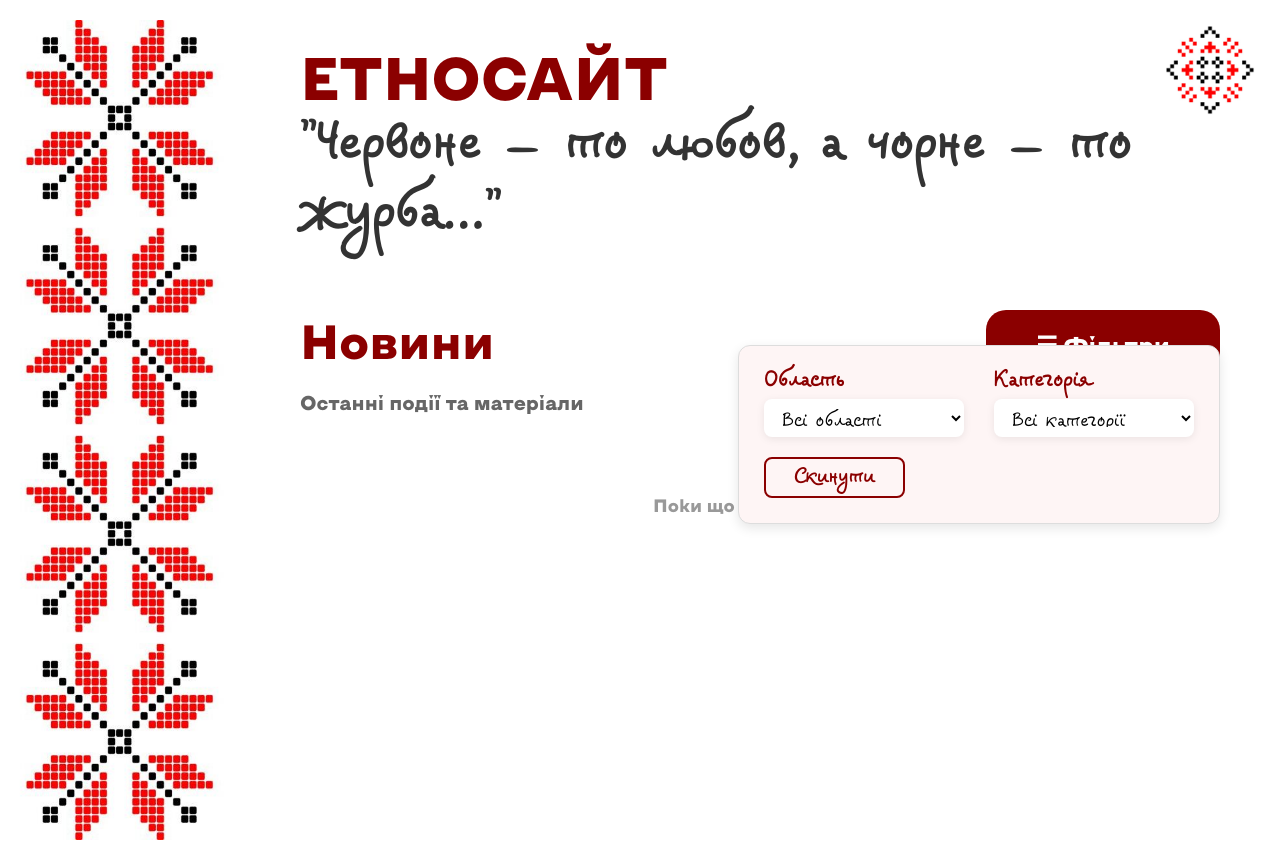
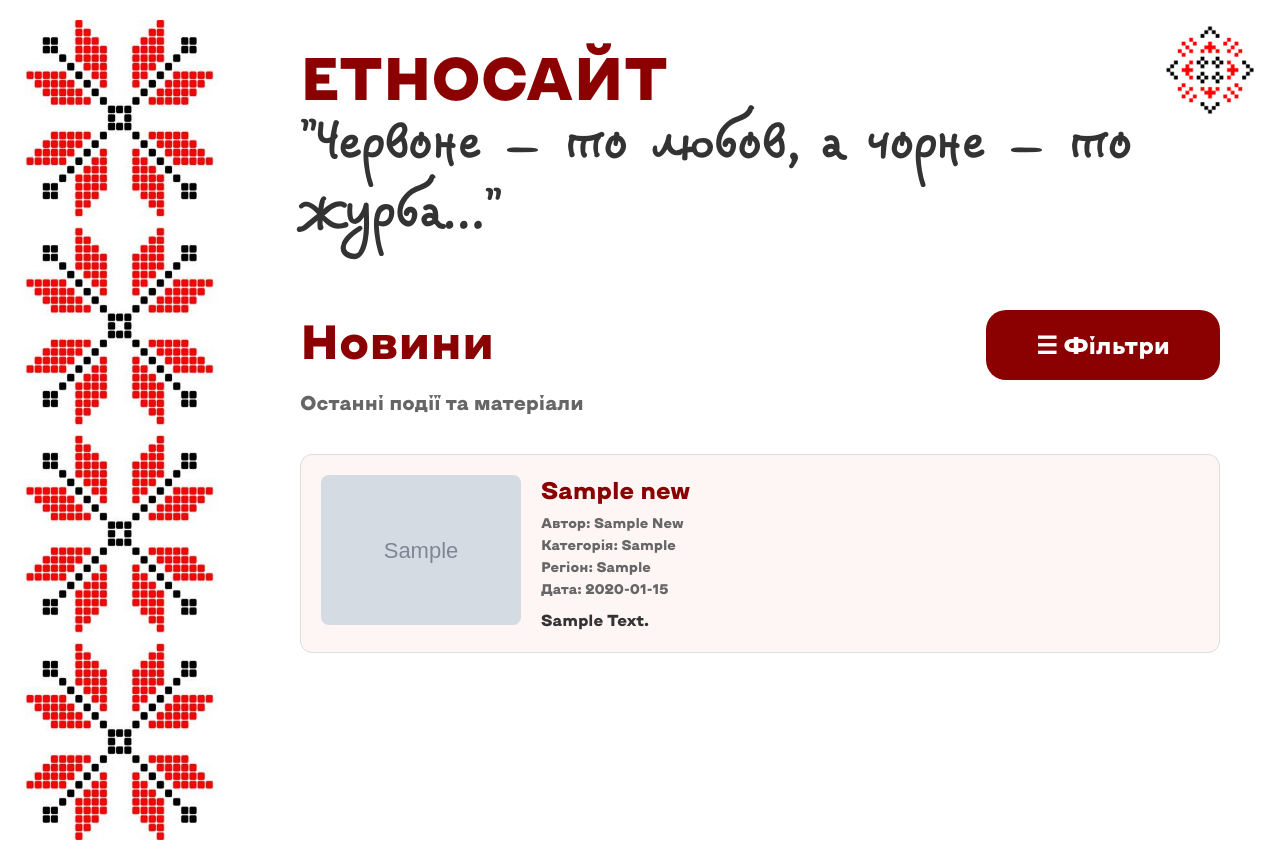
Before and after one commit to yuliiayakymiv/ethnosite_project, a Flask app: page /news in a window 1280 px wide. Run offline with Flask 3, Linux system fonts and the light colour scheme; tables that the repository leaves empty hold one stand-in row (values such as "Sample post"); grey boxes marked "Sample" are stand-in pictures.

Commit message:
Update app logic, styles and templates, DATABASE

```diff
--- a/ETNOSITE/app.py
+++ b/ETNOSITE/app.py
@@ -1,56 +1,58 @@
 from flask import Flask, render_template, request, redirect, url_for
 import os
+import uuid
+from werkzeug.utils import secure_filename
+from database import init_db, add_news, get_all_news
 
 app = Flask(__name__)
 app.config['UPLOAD_FOLDER'] = 'static/uploads'
 app.config['MAX_CONTENT_LENGTH'] = 16 * 1024 * 1024
 
+ALLOWED_EXTENSIONS = {'png', 'jpg', 'jpeg', 'gif', 'webp', 'mp4', 'mov', 'avi'}
+
+def allowed_file(filename):
+    return '.' in filename and filename.rsplit('.', 1)[1].lower() in ALLOWED_EXTENSIONS
+
 # Створюємо папку для завантажень, якщо її немає
 if not os.path.exists(app.config['UPLOAD_FOLDER']):
     os.makedirs(app.config['UPLOAD_FOLDER'])
 
-news_list = []
+init_db()
+
 @app.route('/')
 def index():
     return render_template('index.html')
 
 @app.route('/news')
 def news():
-    return render_template('news.html', news_list=news_list[::-1])
+    news_list = get_all_news()
+    return render_template('news.html', news_list=news_list)
 
 @app.route('/add', methods=['GET', 'POST'])
 def add():
     if request.method == 'POST':
-
         name = request.form.get('name')
         title = request.form.get('title')
         category = request.form.get('category')
         region = request.form.get('region')
         text = request.form.get('text')
 
-        # Обробка завантаженого файлу
+        # Фото/відео — безпечне збереження з унікальним іменем
         photo_filename = None
         if 'photo' in request.files:
             photo = request.files['photo']
-            if photo.filename != '':
-                photo_filename = photo.filename
-                photo.save(os.path.join(app.config['UPLOAD_FOLDER'], photo_filename))
+            if photo and photo.filename and allowed_file(photo.filename):
+                ext = photo.filename.rsplit('.', 1)[1].lower()
+                unique_name = f"{uuid.uuid4().hex}.{ext}"
+                photo.save(os.path.join(app.config['UPLOAD_FOLDER'], unique_name))
+                photo_filename = unique_name
 
-        # Додаємо новину до списку
-        news_item = {
-            'name': name,
-            'title': title,
-            'category': category,
-            'region': region,
-            'text': text,
-            'photo': photo_filename
-        }
-        news_list.append(news_item)
+        add_news(title, name, category, region, text, photo_filename)
 
-        # Перенаправляємо на сторінку новин
         return redirect(url_for('news'))
 
     return render_template('add.html')
 
+
 if __name__ == '__main__':
     app.run(debug=True)
--- /dev/null
+++ b/ETNOSITE/database.py
@@ -0,0 +1,43 @@
+import sqlite3
+from datetime import datetime
+
+def init_db():
+    conn = sqlite3.connect('news.db')
+    c = conn.cursor()
+    c.execute('''
+        CREATE TABLE IF NOT EXISTS news (
+            id INTEGER PRIMARY KEY AUTOINCREMENT,
+            title TEXT NOT NULL,
+            name TEXT NOT NULL,
+            category TEXT NOT NULL,
+            region TEXT NOT NULL,
+            text TEXT NOT NULL,
+            photo TEXT,
+            date TEXT NOT NULL,
+            timestamp INTEGER NOT NULL
+        )
+    ''')
+    conn.commit()
+    conn.close()
+
+def add_news(title, name, category, region, text, photo=None):
+    conn = sqlite3.connect('news.db')
+    c = conn.cursor()
+    date = datetime.now().strftime('%d.%m.%Y %H:%M')
+    timestamp = int(datetime.now().timestamp())
+
+    c.execute('''
+        INSERT INTO news (title, name, category, region, text, photo, date, timestamp)
+        VALUES (?, ?, ?, ?, ?, ?, ?, ?)
+    ''', (title, name, category, region, text, photo, date, timestamp))
+
+    conn.commit()
+    conn.close()
+
+def get_all_news():
+    conn = sqlite3.connect('news.db')
+    conn.row_factory = sqlite3.Row  # доступ до полів через імена: n.title, n.name тощо
+    c = conn.cursor()
+    news = c.execute('SELECT * FROM news ORDER BY timestamp DESC').fetchall()
+    conn.close()
+    return news
--- a/ETNOSITE/static/css/style.css
+++ b/ETNOSITE/static/css/style.css
@@ -439,6 +439,7 @@ h1 {
     font-family: 'KyivType';
     color: #666;
     margin-bottom: 5px;
+    text-transform: capitalize;
 }
 
 .news-text {
@@ -447,6 +448,7 @@ h1 {
     font-size: 16px;
     line-height: 1.6;
     color: #333;
+    text-transform: capitalize;
 }
 
 .page-subtitle {
--- a/ETNOSITE/templates/add.html
+++ b/ETNOSITE/templates/add.html
@@ -44,7 +44,7 @@
                         <option value="ремесла">Ремесла</option>
                         <option value="історія">Історія</option>
                         <option value="мистецтво">Мистецтво</option>
-                        <option value="фольклор">Фольклор</option>
+                        <option value="місцини">Місцини</option>
                     </select>
                 </div>
 
@@ -76,6 +76,7 @@
                         <option value="черкаська">Черкаська</option>
                         <option value="чернівецька">Чернівецька</option>
                         <option value="чернігівська">Чернігівська</option>
+                        <option value="крим">АР Крим</option>
                     </select>
                 </div>
             </div>
--- a/ETNOSITE/templates/news.html
+++ b/ETNOSITE/templates/news.html
@@ -11,7 +11,7 @@
     </div>
     <p class="page-subtitle">Останні події та матеріали</p>
 
-    <div class="filter-panel open" id="filterPanel">
+    <div class="filter-panel" id="filterPanel">
         <div class="filter-row">
 
             <div class="filter-group">
@@ -38,7 +38,7 @@
 
 <div class="news-list">
     {% for n in news_list %}
-        <div class="news-card">
+        <div class="news-card" data-region="{{ n.region }}" data-category="{{ n.category }}">
 
             {% if n.photo %}
                 <img src="{{ url_for('static', filename='uploads/' ~ n.photo) }}"
@@ -50,6 +50,7 @@
                 <p class="news-meta"><strong>Автор:</strong> {{ n.name }}</p>
                 <p class="news-meta"><strong>Категорія:</strong> {{ n.category }}</p>
                 <p class="news-meta"><strong>Регіон:</strong> {{ n.region }}</p>
+                <p class="news-meta"><strong>Дата:</strong> {{ n.date }}</p>
                 <p class="news-text">{{ n.text }}</p>
             </div>
         </div>
@@ -74,11 +75,12 @@
 
         const regionSelect = document.getElementById('filterRegion');
         const categorySelect = document.getElementById('filterCategory');
+        const capitalize = s => s.charAt(0).toUpperCase() + s.slice(1);
 
         regions.forEach(region => {
             const option = document.createElement('option');
             option.value = region;
-            option.textContent = region;
+            option.textContent = capitalize(region);
             regionSelect.appendChild(option);
         });
 
@@ -90,7 +92,7 @@
         });
     }
 
-        // Фільтрування карток
+    // Фільтрування карток
     function applyFilters() {
         const region = document.getElementById('filterRegion').value;
         const category = document.getElementById('filterCategory').value;
@@ -101,9 +103,9 @@
             const matchCategory = !category || card.dataset.category === category;
             card.style.display = matchRegion && matchCategory ? 'flex' : 'none';
         });
+    }
 
-    }
-        // Скидання фільтрів
+    // Скидання фільтрів
     function resetFilters() {
         document.getElementById('filterRegion').value = '';
         document.getElementById('filterCategory').value = '';
```
